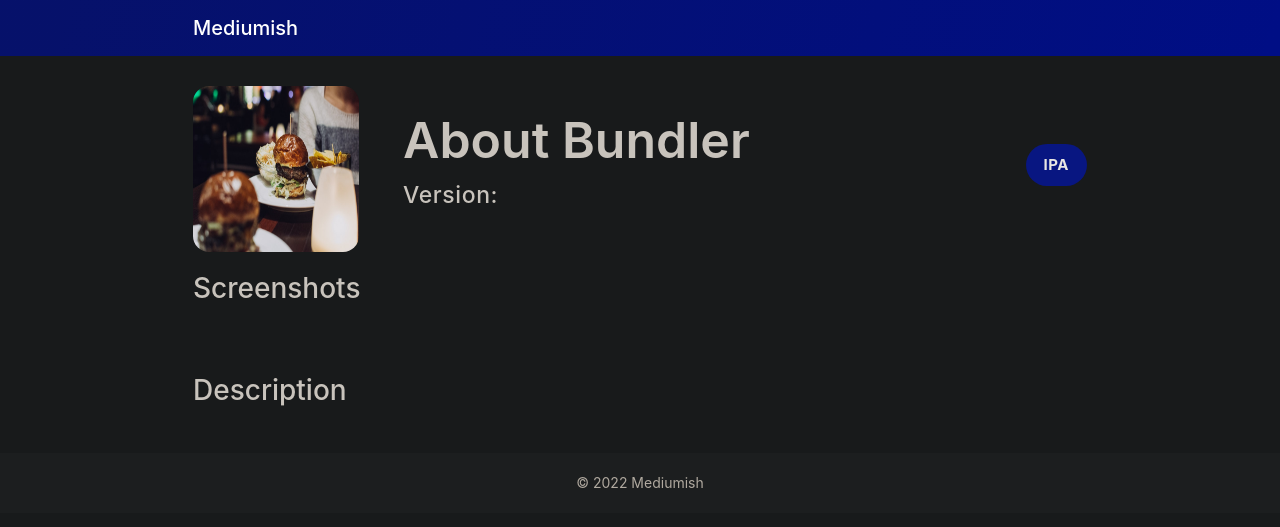
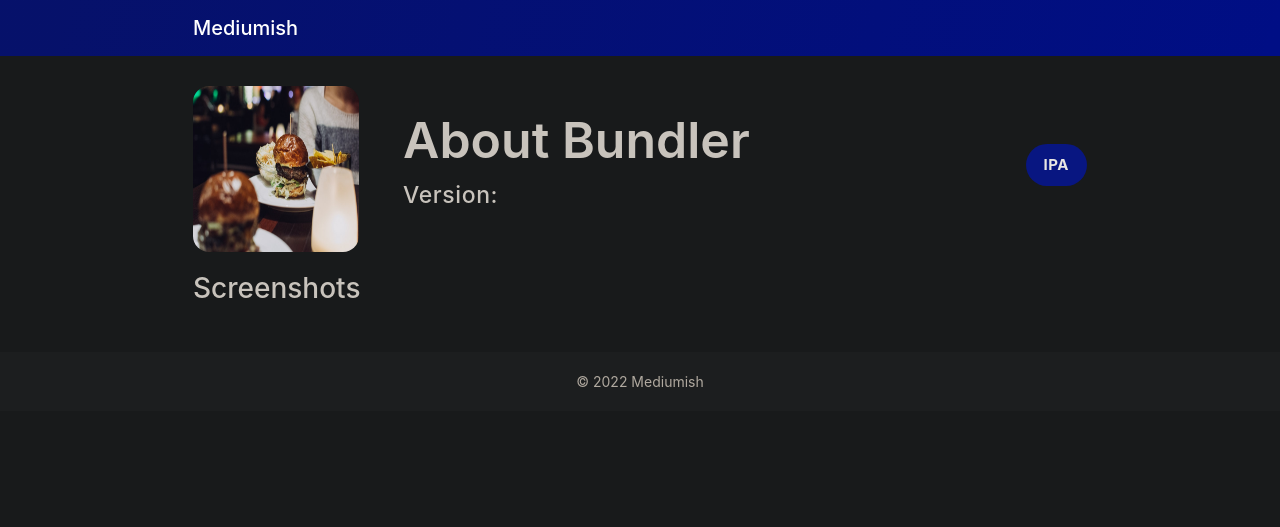
Before and after one commit to AhmadWebTech/ipa, a Jekyll site: the page built from _posts/2018-05-12-about-bundler.md, in a window 1280 px wide. Shown: the top 527 px of the page. Built offline with Jekyll 4.4.1, drawn with Linux system fonts in a browser that asks for light colours; nearby versions of some CDN libraries; comment, search, counter and statistics services are not loaded.

Commit message:
Update post.html

```diff
--- a/_layouts/post.html
+++ b/_layouts/post.html
@@ -32,7 +32,7 @@
         <p class="lead">Version: {{ page.version }}</p>
     </div>
     <div class="purchase-button nano-hide">
-        <a href="{{ site.baseurl }}/{{ page.down }}">IPA</a>
+        <a href="{{ page.down }}">IPA</a>
         <p class="sale"></p>
     </div>
 </div>
@@ -44,7 +44,9 @@
         {% endfor %}
     </div>
 </div>
+{% if page.description %}
 <div id="description" class="section">
     <h3>Description</h3>
     <p>{{ page.description }}</p>
 </div>
+{% endif %}
```
